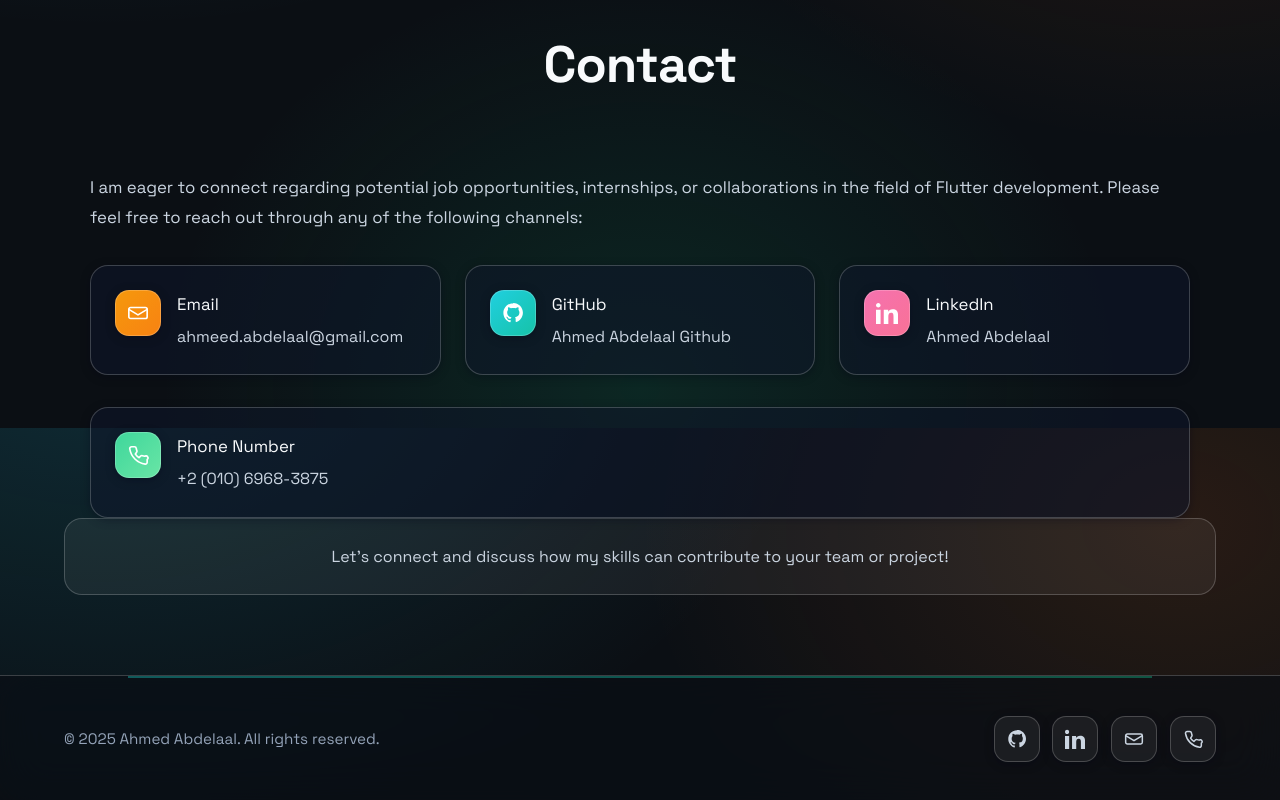
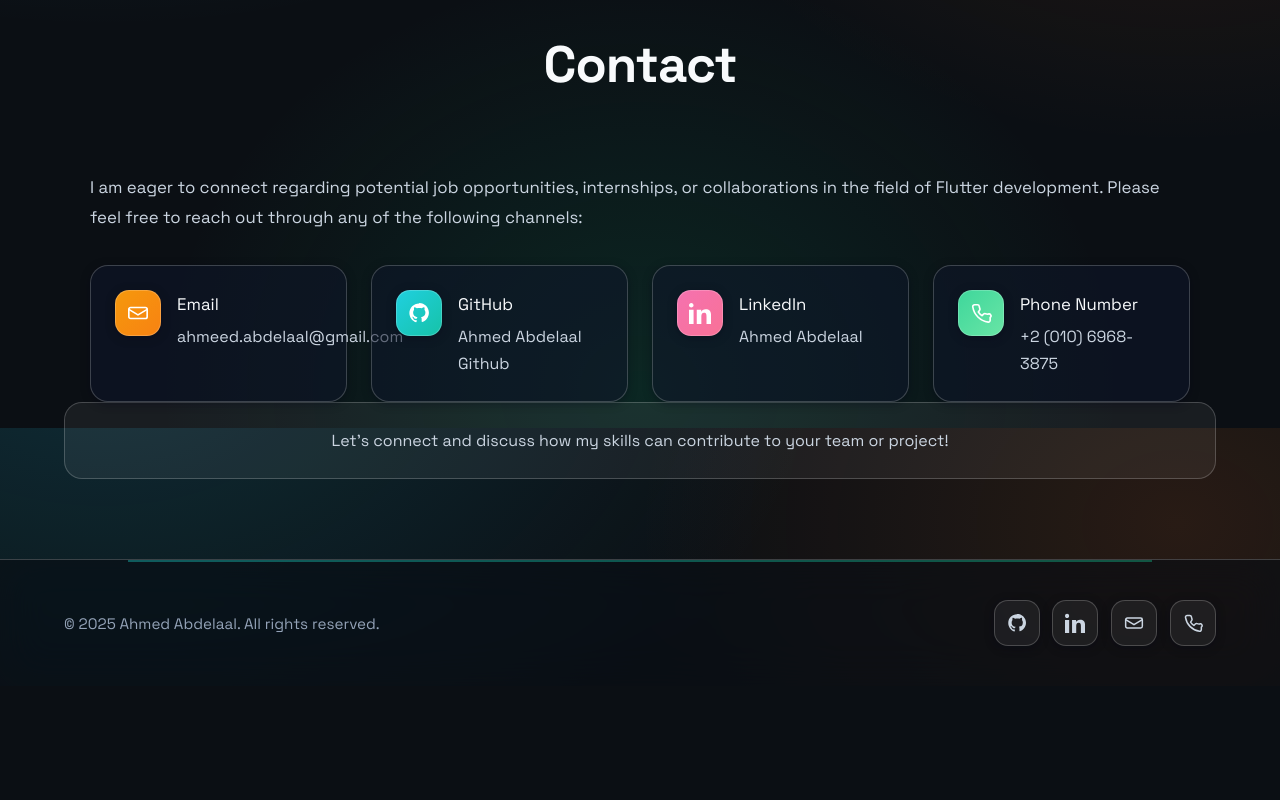
Before and after one commit to AhmedAbdelaal345/Portofilo_repo, a React (Vite) app: page / in a window 1280 px wide. Shown: the part 6772-7572 px from the top of the page. After the commit the page ends 7458 px from the top, so only its background shows below. Built offline with nearby package versions, Linux system fonts and the light colour scheme.

Commit message:
feat: initialize project with modern responsive UI and global CSS framework

```diff
--- a/src/App.css
+++ b/src/App.css
@@ -993,28 +993,33 @@ section {
     padding: 1.5rem;
     box-shadow: var(--shadow-sm);
     transition: var(--transition-base);
+    text-decoration: none;
+    color: var(--text-primary);
+    cursor: pointer;
 }
 
 .contact-item:hover {
-    transform: translateY(-4px);
-    border-color: rgba(34, 211, 238, 0.35);
+    transform: translateY(-6px);
+    border-color: rgba(34, 211, 238, 0.45);
     box-shadow: var(--shadow-md);
+    background: var(--surface-hover);
 }
 
 .contact-item h3 {
     font-size: 1.05rem;
     margin-bottom: 0.3rem;
+    color: var(--text-primary);
 }
 
-.contact-item a {
+.contact-item p {
     color: var(--text-secondary);
-    text-decoration: none;
     transition: var(--transition-fast);
 }
 
-.contact-item a:hover {
+.contact-item:hover p {
     color: var(--text-primary);
 }
+
 
 .contact-icon {
     width: 46px;
--- a/src/App.tsx
+++ b/src/App.tsx
@@ -499,7 +499,7 @@ function App() {
           <p>I am eager to connect regarding potential job opportunities, internships, or collaborations in the field of Flutter development. Please feel free to reach out through any of the following channels:</p>
 
           <div className="contact-info">
-            <div className="contact-item">
+            <a href="mailto:ahmeed.abdelaal@gmail.com" className="contact-item">
               <span className="contact-icon email" aria-hidden="true">
                 <svg viewBox="0 0 24 24" aria-hidden="true" fill="none" stroke="currentColor" strokeWidth="1.8" strokeLinecap="round" strokeLinejoin="round">
                   <path d="M4 6h16a2 2 0 0 1 2 2v8a2 2 0 0 1-2 2H4a2 2 0 0 1-2-2V8a2 2 0 0 1 2-2z" />
@@ -508,11 +508,11 @@ function App() {
               </span>
               <div>
                 <h3>Email</h3>
-                <p><a href="mailto:ahmeed.abdelaal@gmail.com">ahmeed.abdelaal@gmail.com</a></p>
+                <p>ahmeed.abdelaal@gmail.com</p>
               </div>
-            </div>
+            </a>
 
-            <div className="contact-item">
+            <a href="https://github.com/AhmedAbdelaal345" target="_blank" rel="noopener noreferrer" className="contact-item">
               <span className="contact-icon github" aria-hidden="true">
                 <svg viewBox="0 0 24 24" aria-hidden="true">
                   <path
@@ -523,11 +523,11 @@ function App() {
               </span>
               <div>
                 <h3>GitHub</h3>
-                <p><a href="https://github.com/AhmedAbdelaal345" target="_blank" rel="noopener noreferrer">Ahmed Abdelaal Github</a></p>
+                <p>Ahmed Abdelaal Github</p>
               </div>
-            </div>
+            </a>
 
-            <div className="contact-item">
+            <a href="https://www.linkedin.com/in/ahmeed-abdeelaal/" target="_blank" rel="noopener noreferrer" className="contact-item">
               <span className="contact-icon linkedin" aria-hidden="true">
                 <svg viewBox="0 0 24 24" aria-hidden="true">
                   <path
@@ -538,12 +538,11 @@ function App() {
               </span>
               <div>
                 <h3>LinkedIn</h3>
-                <p><a href="https://www.linkedin.com/in/ahmeed-abdeelaal/" target="_blank" rel="noopener noreferrer">Ahmed Abdelaal</a></p>
+                <p>Ahmed Abdelaal</p>
               </div>
-            </div>
-          </div>
+            </a>
 
-          <div className="contact-item">
+            <a href="tel:+201069683875" target="_blank" rel="noopener noreferrer" className="contact-item">
               <span className="contact-icon phone" aria-hidden="true">
                 <svg viewBox="0 0 24 24" aria-hidden="true" fill="none" stroke="currentColor" strokeWidth="1.8" strokeLinecap="round" strokeLinejoin="round">
                   <path d="M22 16.92v3a2 2 0 0 1-2.18 2A19.8 19.8 0 0 1 3 5.18 2 2 0 0 1 5.11 3h3a2 2 0 0 1 2 1.72c.12.81.33 1.6.62 2.35a2 2 0 0 1-.45 2.11L9.09 10.91a16 16 0 0 0 4 4l1.73-1.73a2 2 0 0 1 2.11-.45c.75.29 1.54.5 2.35.62A2 2 0 0 1 22 16.92z" />
@@ -551,9 +550,11 @@ function App() {
               </span>
               <div>
                 <h3>Phone Number</h3>
-              <p><a href="tel:+201069683875" target="_blank" rel="noopener noreferrer">+2 (010) 6968-3875</a></p>
+                <p>+2 (010) 6968-3875</p>
               </div>
+            </a>
           </div>
+
         </div>
         <div></div>
         <div className="contact-message">
```
Also changed, not shown: 5 other files (tests, documents, lock files or other folders). Lines whose indentation alone changed are shown as unchanged.
